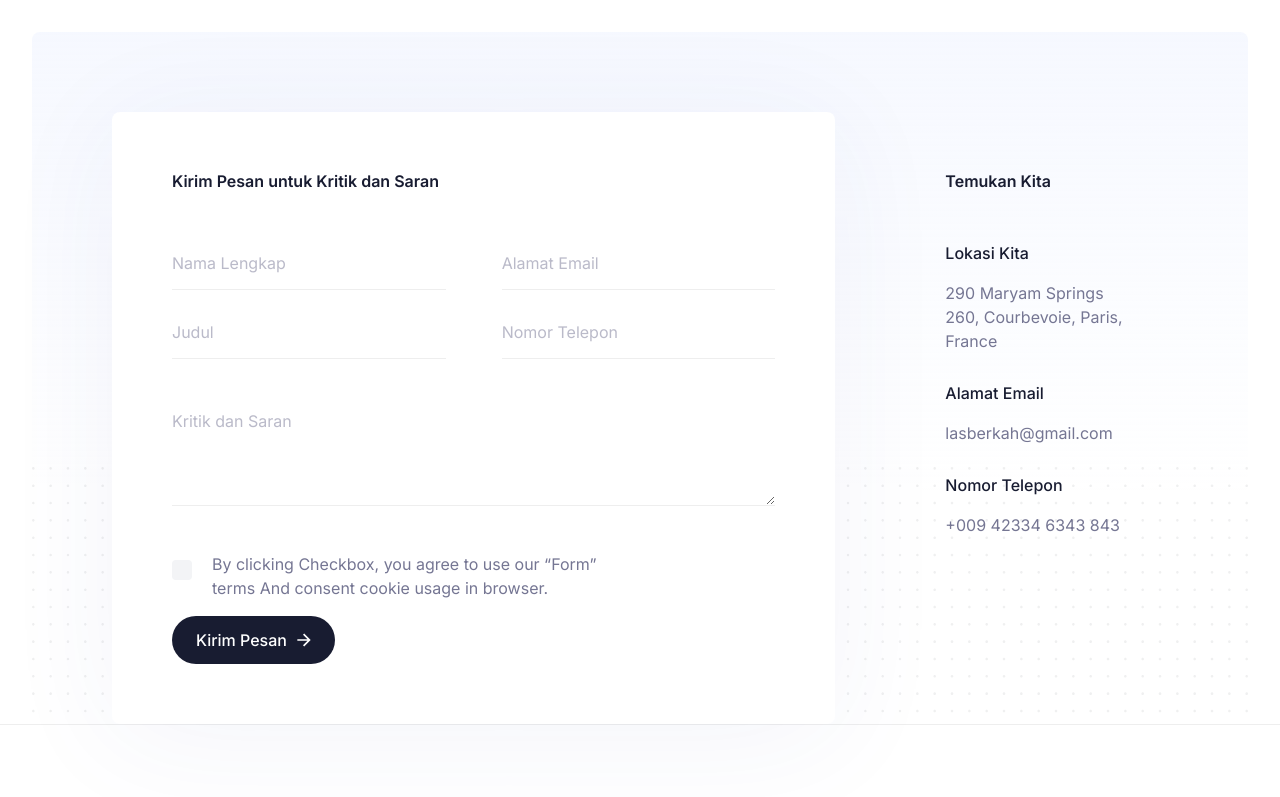
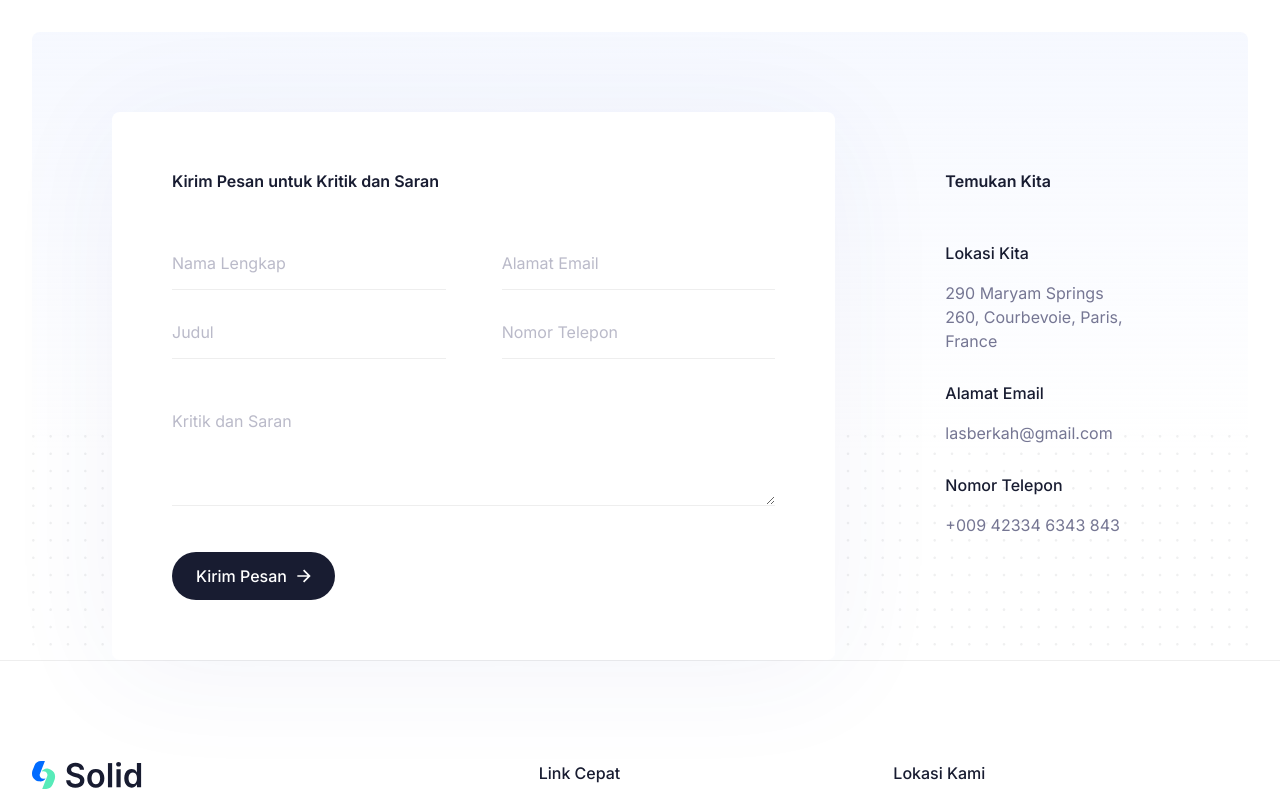
Before and after one commit to AkbarNasa1/web-las, a Next.js app: page / in a window 1280 px wide. Shown: the part 6404-7201 px from the top of the page. Built offline with nearby package versions, Linux system fonts and the light colour scheme.

Commit message:
fixed: testimonial pelanggan

```diff
--- a/components/Contact/index.tsx
+++ b/components/Contact/index.tsx
@@ -101,37 +101,7 @@ const Contact = () => {
                 </div>
 
                 <div className="flex flex-wrap gap-4 xl:justify-between ">
-                  <div className="mb-4 flex md:mb-0">
-                    <input
-                      id="default-checkbox"
-                      type="checkbox"
-                      className="peer sr-only"
-                    />
-                    <span className="border-gray-300 bg-gray-100 text-blue-600 dark:border-gray-600 dark:bg-gray-700 group mt-2 flex h-5 min-w-[20px] items-center justify-center rounded-sm peer-checked:bg-primary">
-                      <svg
-                        className="opacity-0 in-[.group]:peer-checked:opacity-100"
-                        width="10"
-                        height="8"
-                        viewBox="0 0 10 8"
-                        fill="none"
-                        xmlns="http://www.w3.org/2000/svg"
-                      >
-                        <path
-                          fillRule="evenodd"
-                          clipRule="evenodd"
-                          d="M9.70704 0.792787C9.89451 0.980314 9.99983 1.23462 9.99983 1.49979C9.99983 1.76495 9.89451 2.01926 9.70704 2.20679L4.70704 7.20679C4.51951 7.39426 4.26521 7.49957 4.00004 7.49957C3.73488 7.49957 3.48057 7.39426 3.29304 7.20679L0.293041 4.20679C0.110883 4.01818 0.0100885 3.76558 0.0123669 3.50339C0.0146453 3.24119 0.119814 2.99038 0.305222 2.80497C0.490631 2.61956 0.741443 2.51439 1.00364 2.51211C1.26584 2.50983 1.51844 2.61063 1.70704 2.79279L4.00004 5.08579L8.29304 0.792787C8.48057 0.605316 8.73488 0.5 9.00004 0.5C9.26521 0.5 9.51951 0.605316 9.70704 0.792787Z"
-                          fill="white"
-                        />
-                      </svg>
-                    </span>
-                    <label
-                      htmlFor="default-checkbox"
-                      className="flex max-w-[425px] cursor-pointer select-none pl-5"
-                    >
-                      By clicking Checkbox, you agree to use our “Form” terms
-                      And consent cookie usage in browser.
-                    </label>
-                  </div>
+
 
                   <button
                     aria-label="send message"
```
